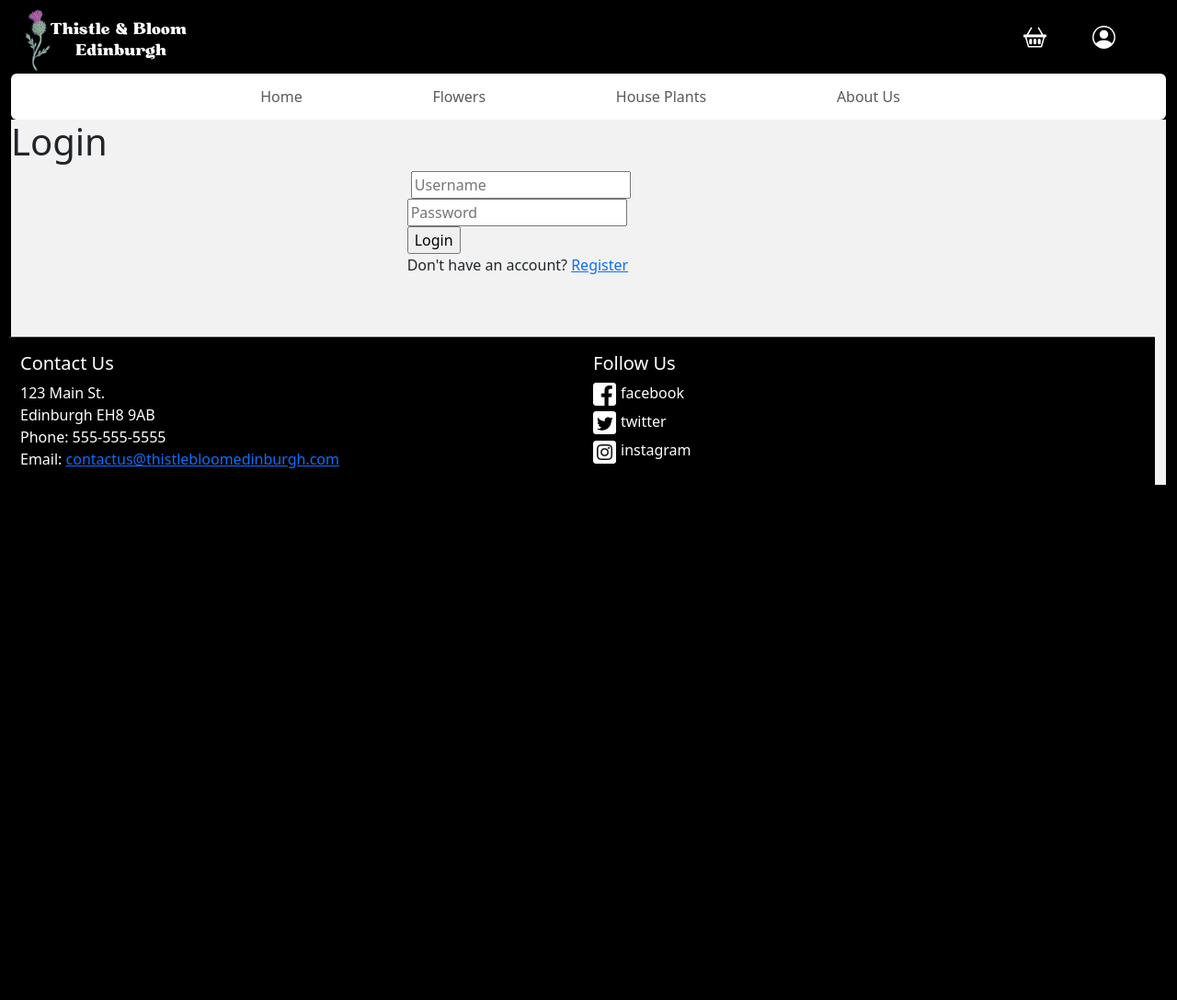
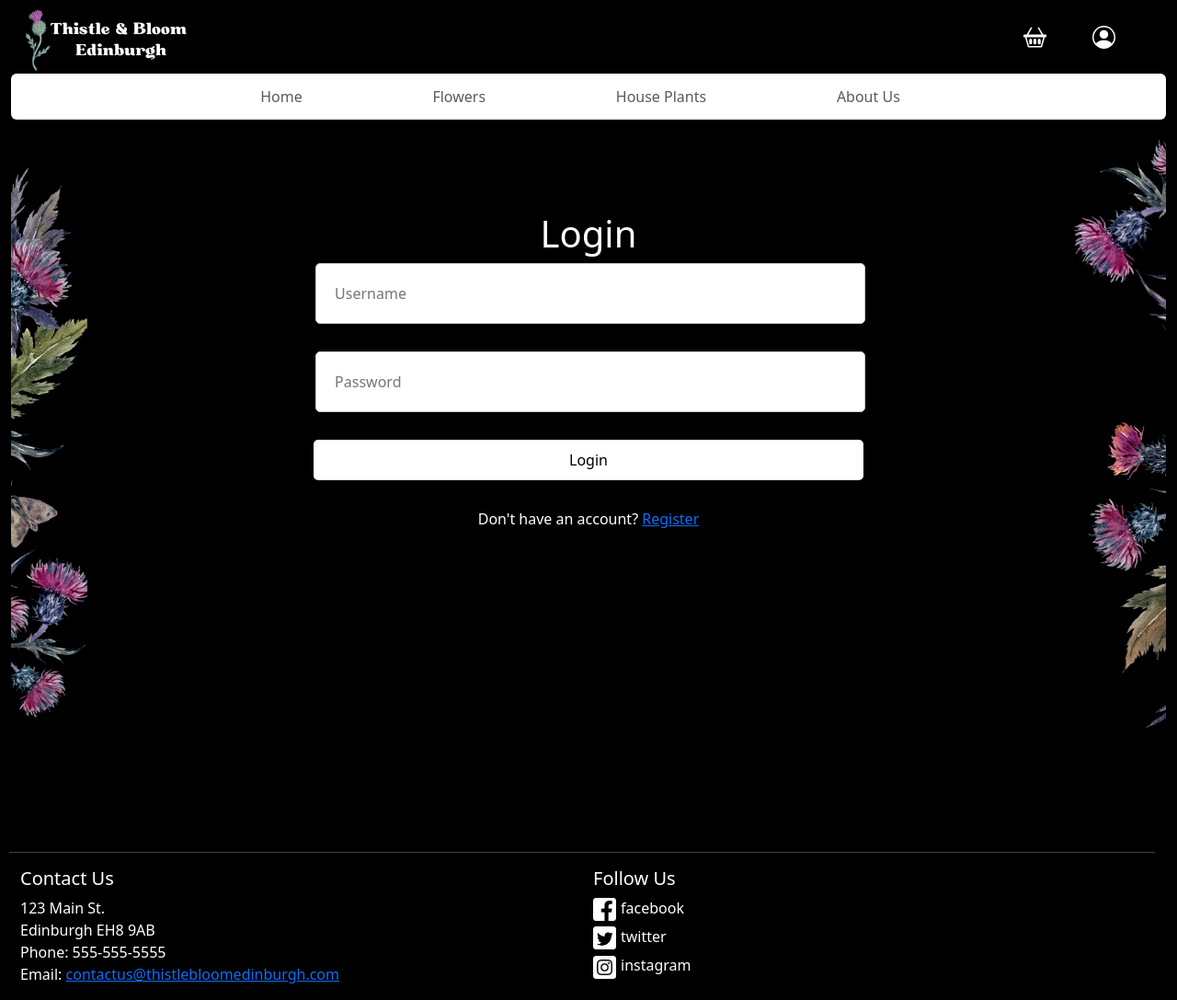
Before and after one commit to jozsefsimon22/functional-flower-delivery-website, a PHP site: page /login.php in a window 1280 px wide. Shown: the whole page at 92% size. Before the commit the page ends 527 px from the top, so only its background shows below. Run offline with PHP 8.4, Linux system fonts and the light colour scheme.

Commit message:
navbar done

```diff
--- a/Style/login.css
+++ b/Style/login.css
@@ -1,3 +1,51 @@
+/* Path: flower-deliery/Style/login.css */
+
+.login-form input {
+    border: 1px solid #ccc;
+    border-radius: 5px;
+    padding: 20px;
+    width: 99%;
+    margin-bottom: 30px;
+}
+
 .login-form {
-    background-color: #f2f2f2;
+    color: white;
+    position: relative;
 }
+
+#login_button {
+    border: none;
+    border-radius: 5px;
+    padding: 10px;
+    width: 99%;
+    background-color: white;
+    color: black;
+}
+
+#register {
+    margin-bottom: 300px;
+}
+
+#login_button:hover {
+    background-color: #b05b8b;
+    color: white;
+}
+
+.login-form h1 {
+    margin-top: 100px;
+}
+
+.side-image-left,
+.side-image-right {
+    max-height: 700px;
+    width: auto;
+    position: absolute;
+}
+
+.side-image-left {
+    left: 0;
+}
+
+.side-image-right {
+    right: 0;
+}
--- a/login.php
+++ b/login.php
@@ -29,12 +29,13 @@
 
     <!-- Login Form -->
     <div class="login-form" id="test">
-        <h1>Login</h1>
-        <div class="container-fluid">
+        <div class="container-fluid text-center">
             <div class="row">
-                <div class="col-4">
+                <div class="col-3">
+                    <img src="Photos/Decoration/left.png" alt="left-flower" class="side-image-left">
                 </div>
-                <div class="col-4">
+                <div class="col-6">
+                    <h1>Login</h1>
                     <form action="login.php" method="post">
                         <label for="username">
                             <i class="fas fa-user"></i>
@@ -44,10 +45,12 @@
                             <i class="fas fa-lock"></i>
                         </label>
                         <input type="password" name="password" placeholder="Password" id="password" required>
-                        <br>
-                        <input type="submit" value="Login">
+                        <input type="submit" value="Login" id="login_button">
                     </form>
-                    <p>Don't have an account? <a href="register.php">Register</a></p>
+                    <p id="register">Don't have an account? <a href="register.php">Register</a></p>
+                </div>
+                <div class="col-3">
+                    <img src="Photos/Decoration/right.png" alt="right-flower" class="side-image-right">
                 </div>
             </div>
         </div>
```
Also changed, not shown: create-user-table.php (added).
